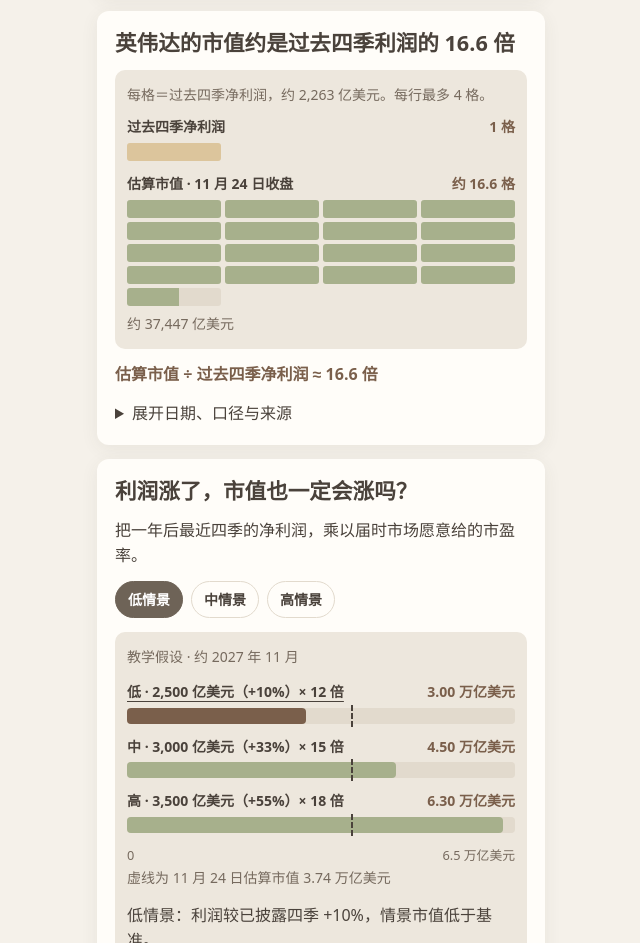
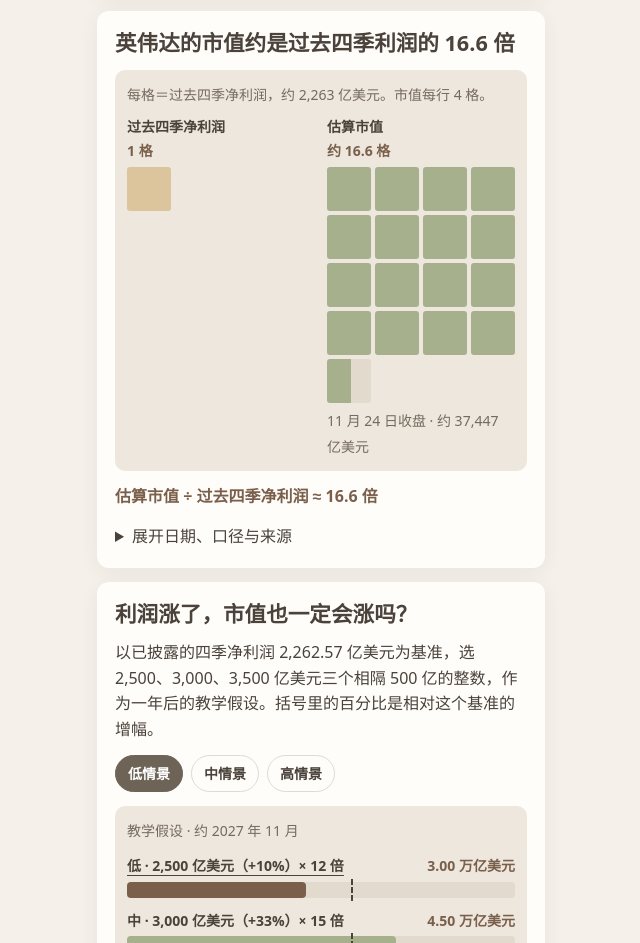
Before and after one commit to Gingermay-Beginner/SugarShare-site, a plain HTML site: page nvda-valuation.html in a window 1280 px wide. Shown: the part 562-1505 px from the top of the page, without its empty margins (319-959 px from the left). Drawn offline with Linux system fonts and the light colour scheme.

Commit message:
Compare valuation in side-by-side square blocks

```diff
--- a/nvda-valuation.html
+++ b/nvda-valuation.html
@@ -19,7 +19,8 @@ h1,h2{font-weight:800;line-height:1.32;margin:0 0 12px;font-size:1.35rem}p{margi
 .comparison{margin:12px 0 6px}.compare-row{margin-bottom:12px}.compare-label{display:flex;justify-content:space-between;align-items:baseline;gap:2px 10px;flex-wrap:wrap;font-size:.875rem}.compare-label b{color:var(--accent);font-variant-numeric:tabular-nums}.track{height:16px;background:#e2dacd;border-radius:4px;position:relative;margin-top:4px}.track span{display:block;height:100%;width:var(--value);background:var(--sage);border-radius:4px}.track.gold span{background:var(--tea)}.track.benchmark:after{content:"";position:absolute;left:57.61%;top:-3px;bottom:-3px;border-left:2px dashed var(--ink)}.axis{display:flex;justify-content:space-between;color:var(--ink-2);font-size:.8rem}.compare-row.selected .track span{background:var(--accent)}.compare-row.selected .compare-label strong{text-decoration:underline;text-underline-offset:4px}
 .profit-strip{height:20px;border-radius:3px;margin-top:5px;background:repeating-linear-gradient(to right,var(--tea) 0,var(--tea) calc(5% - 2px),transparent calc(5% - 2px),transparent 5%)}.profit-strip.short{clip-path:inset(0 50% 0 0)}.comparison-box .compare-row:last-child{margin-bottom:0}
 @media(max-width:380px){.wordmark small{display:none}.sheet section{padding:14px}}
-.value-grid{display:grid;grid-template-columns:repeat(4,minmax(0,1fr));gap:4px;margin:5px 0}.value-grid span{height:18px;border-radius:3px;background:var(--sage)}.value-grid.profit-grid span{background:var(--tea)}.value-grid .partial{background:linear-gradient(to right,var(--sage) 55%,var(--line) 55%)}.comparison-box figcaption{margin-bottom:8px}
+.value-grid{display:grid;grid-template-columns:repeat(4,minmax(0,1fr));gap:4px;margin:5px 0}.value-grid span{aspect-ratio:1;border-radius:3px;background:var(--sage)}.value-grid.profit-grid span{background:var(--tea)}.value-grid .partial{background:linear-gradient(to right,var(--sage) 55%,var(--line) 55%)}.comparison-box figcaption{margin-bottom:8px}
+.value-pair{display:grid;grid-template-columns:repeat(2,minmax(0,1fr));gap:12px}.value-pair .compare-row{margin:0}.value-pair .compare-label{display:grid;gap:2px}
 </style>
 <main>
 <header><div class="wordmark"><strong>糖分</strong><small>先看懂，再持有</small></div><span class="meta ticker">英伟达 · NVDA</span></header>
@@ -40,16 +41,18 @@ h1,h2{font-weight:800;line-height:1.32;margin:0 0 12px;font-size:1.35rem}p{margi
 <section>
 <h2>英伟达的市值约是过去四季利润的 16.6 倍</h2>
 <figure class="comparison comparison-box" aria-label="一格代表过去四季净利润，估算市值约为 16.6 格">
-<figcaption><small>每格＝过去四季净利润，约 2,263 亿美元。每行最多 4 格。</small></figcaption>
+<figcaption><small>每格＝过去四季净利润，约 2,263 亿美元。市值每行 4 格。</small></figcaption>
+<div class="value-pair">
 <div class="compare-row"><div class="compare-label"><strong>过去四季净利润</strong><b>1 格</b></div><div class="value-grid profit-grid" aria-hidden="true"><span></span></div></div>
-<div class="compare-row"><div class="compare-label"><strong>估算市值 · 11 月 24 日收盘</strong><b>约 16.6 格</b></div><div class="value-grid" aria-hidden="true"><span></span><span></span><span></span><span></span><span></span><span></span><span></span><span></span><span></span><span></span><span></span><span></span><span></span><span></span><span></span><span></span><span class="partial"></span></div><small>约 37,447 亿美元</small></div>
+<div class="compare-row"><div class="compare-label"><strong>估算市值</strong><b>约 16.6 格</b></div><div class="value-grid" aria-hidden="true"><span></span><span></span><span></span><span></span><span></span><span></span><span></span><span></span><span></span><span></span><span></span><span></span><span></span><span></span><span></span><span></span><span class="partial"></span></div><small>11 月 24 日收盘 · 约 37,447 亿美元</small></div>
+</div>
 </figure>
 <p class="formula">估算市值 ÷ 过去四季净利润 ≈ 16.6 倍</p>
 <details class="details"><summary>展开日期、口径与来源</summary><p>行情取 2026 年 11 月 24 日美股常规交易收盘价 155.38 美元。估算市值用该价格乘以截至 2026 年 8 月 21 日披露的约 241 亿股在外普通股。 <a href="https://dorseywright.nasdaq.com/chart/performance/symbol/NVDA">Nasdaq Dorsey Wright 行情</a> · <a href="https://www.sec.gov/Archives/edgar/data/1045810/000104581026000075/nvda-20260726.htm">英伟达 10-Q</a></p><p>四季 GAAP 合并净利润截至 2026 年 10 月 25 日，为 FY2027 前三季的 1,832.97 亿美元加 FY2026 第四季的 429.60 亿美元，合计 2,262.57 亿美元。最新季度财报于 11 月 17 日发布。 <a href="https://investor.nvidia.com/news/press-release-details/2026/NVIDIA-Announces-Financial-Results-for-Third-Quarter-Fiscal-2027/default.aspx">FY2027 第三季</a> · <a href="https://nvidianews.nvidia.com/news/nvidia-announces-financial-results-for-fourth-quarter-and-fiscal-2026">FY2026 第四季</a></p></details>
 </section>
 <section>
 <h2>利润涨了，市值也一定会涨吗？</h2>
-<p>把一年后最近四季的净利润，乘以届时市场愿意给的市盈率。</p>
+<p>以已披露的四季净利润 2,262.57 亿美元为基准，选 2,500、3,000、3,500 亿美元三个相隔 500 亿的整数，作为一年后的教学假设。括号里的百分比是相对这个基准的增幅。</p>
 <div class="choices" id="scenarios" aria-label="教学情景"><button data-scenario="0" aria-pressed="true">低情景</button><button data-scenario="1" aria-pressed="false">中情景</button><button data-scenario="2" aria-pressed="false">高情景</button></div>
 <div class="scenario"><small>教学假设 · 约 2027 年 11 月</small><div id="scenarioChart" class="comparison"></div><div class="axis"><span>0</span><span>6.5 万亿美元</span></div><p><small>虚线为 11 月 24 日估算市值 3.74 万亿美元</small></p><p id="scenarioResult" aria-live="polite"></p></div>
 <details class="details"><summary>每次只改一个数，会怎样？</summary><p>固定 12 倍，利润从 2,500 亿增至 3,000 亿美元，市值从 3.00 万亿增至 3.60 万亿美元。</p><p>固定 3,000 亿美元利润，倍数从 12 倍升至 15 倍，市值从 3.60 万亿增至 4.50 万亿美元。</p></details>
```
